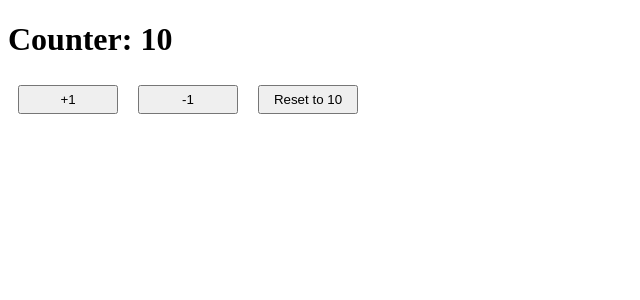
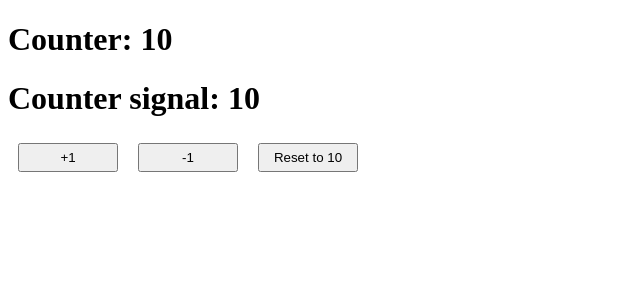
Before and after one commit to leonardoretamal/AngularProject, an Angular app: page / in a window 1280 px wide. Shown: the top 300 px of the page, without its empty margins (0-640 px from the left). Built offline with nearby package versions, Linux system fonts and the light colour scheme.

Commit message:
señales(feat):se agrego logica con signal en counter-page

```diff
--- a/src/app/pages/counter/counter-page.html
+++ b/src/app/pages/counter/counter-page.html
@@ -1,4 +1,5 @@
  <h1>Counter: {{ counter }}</h1>
+ <h1>Counter signal: {{ counterSignal() }}</h1>
 <button (click)="increaseBy(1)">+1</button>
 <button (click)="increaseBy(-1)">-1</button>
 <button (click)="resetCounter()">Reset to 10</button>
--- a/src/app/pages/counter/counter-page.ts
+++ b/src/app/pages/counter/counter-page.ts
@@ -1,4 +1,4 @@
-import { Component } from '@angular/core';
+import { Component, signal } from '@angular/core';
 
 @Component({
   templateUrl: './counter-page.html',
@@ -6,12 +6,15 @@
 })
 export class CounterPageComponent {
   counter = 10;
+  counterSignal = signal(10);
 
   increaseBy(value: number) {
     this.counter += value;
+    this.counterSignal.update((current) => current + value);
   }
 
   resetCounter() {
-    this.counter = 10;
+    this.counter = 0;
+    this.counterSignal.set(0);
   }
 }
```
